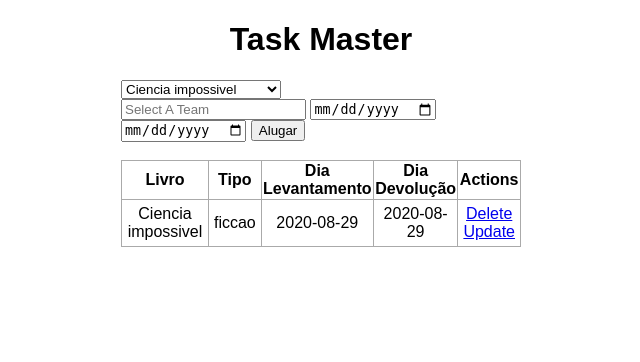
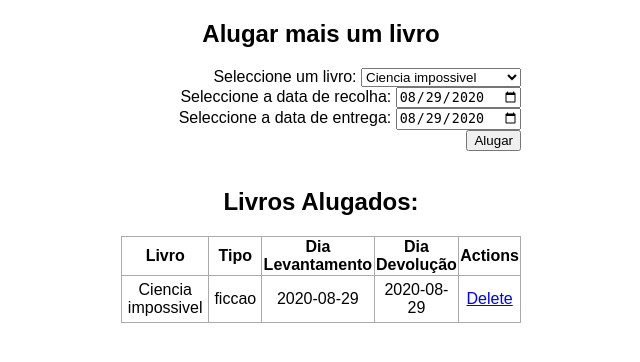
Before and after one commit to MjBordalo/bookstore, a Flask app: page / in a window 1280 px wide. Shown: the top 362 px of the page, without its empty margins (319-959 px from the left). Run offline with Flask 2, Linux system fonts and the light colour scheme; data comes from the database, SQL or seed files in the repository; both versions use the stored data as it was after the commit.

Commit message:
basic webserver working

```diff
--- a/app.py
+++ b/app.py
@@ -41,13 +41,13 @@ class Books(db.Model):
 def index():
     if request.method == 'POST':
 
-        task_content = request.form['content']
+        # task_content = request.form['content']
         DateTake = datetime.strptime(request.form['DateTake'], '%Y-%m-%d')
         DateReturn =datetime.strptime(request.form['DateReturn'], '%Y-%m-%d')
 
         book_name= request.form['bookDropdown']
         book_type= books[book_name]["type"]
-        print(book_type)
+
         new_task = Todo(content=book_name,book_type=book_type, DateTake=DateTake,DateReturn=DateReturn)
 
         # try:
@@ -64,7 +64,7 @@ def index():
         # except:
         #     tasks=[]
 
-        return render_template('index.html', tasks=tasks,books=books)
+        return render_template('index.html', tasks=tasks,books=books, today=datetime.today().strftime("%Y-%m-%d"))
 
 @app.route('/delete/<int:id>')
 def delete(id):
--- a/static/css/main.css
+++ b/static/css/main.css
@@ -28,6 +28,7 @@ td {
 
 .form {
     margin-top: 20px;
+    text-align: right;
 }
 
 content {
--- a/templates/index.html
+++ b/templates/index.html
@@ -7,28 +7,33 @@
 {% block body %}
 <div class="content">
 
-    <h1 style="text-align: center">Task Master</h1>
+    <h2 style="text-align: center">Alugar mais um livro</h2>
     <div class="form">
         <form action="/" method="POST">
+            Seleccione um livro:
             <select class="bookForm" id="bookDropdown" type="text" name="bookDropdown" >
 <!--                <option disabled selected>Select a book</option>-->
                 {% for book in books %}
-                <option id={{book}} value={{book}}>{{book}}</option>
+                <option id={{book}} value="{{book}}">{{book}}</option>
 
                 {% endfor %}
            </select>
             <br>
-            <input type="text"  name="content" id="content" placeholder="Select A Team">
-            <input type="date" placeholder="Date Take" name="DateTake" id="DateTake">
-            <input type="date" name="DateReturn" id="DateReturn">
-            <input type="submit" value="Alugar">
+            Seleccione a data de recolha:
+<!--            <input type="text"  name="content" id="content" placeholder="Select A Team">-->
+            <input type="date"  name="DateTake" id="DateTake" value ="{{today}}">
+             <br>
+            Seleccione a data de entrega:
+            <input type="date" name="DateReturn" id="DateReturn" value ="{{today}}">
+            <input type="submit" value="Alugar" >
         </form>
     </div>
     <br>
     {% if tasks|length < 1 %}
-    <h4 style="text-align: center">There are no tasks. Create one below!</h4>
+    <h4 style="text-align: center">Sem livros alugados</h4>
     {% else %}
     <table>
+        <h2 style="text-align: center">Livros Alugados:</h2>
         <tr>
             <th>Livro</th>
             <th>Tipo</th>
@@ -44,8 +49,8 @@
                 <td>{{ task.DateReturn.date() }}</td>
                 <td>
                     <a href="/delete/{{task.id}}">Delete</a>
-                    <br>
-                    <a href="/update/{{task.id}}">Update</a>
+<!--                    <br>-->
+<!--                    <a href="/update/{{task.id}}">Update</a>-->
                 </td>
             </tr>
         {% endfor %}
```
Also changed, not shown: test.db.
